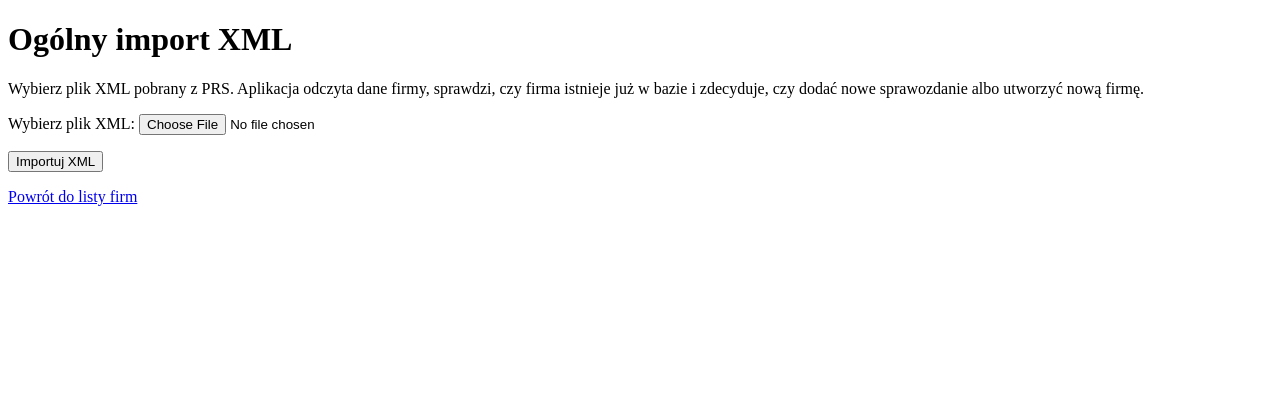
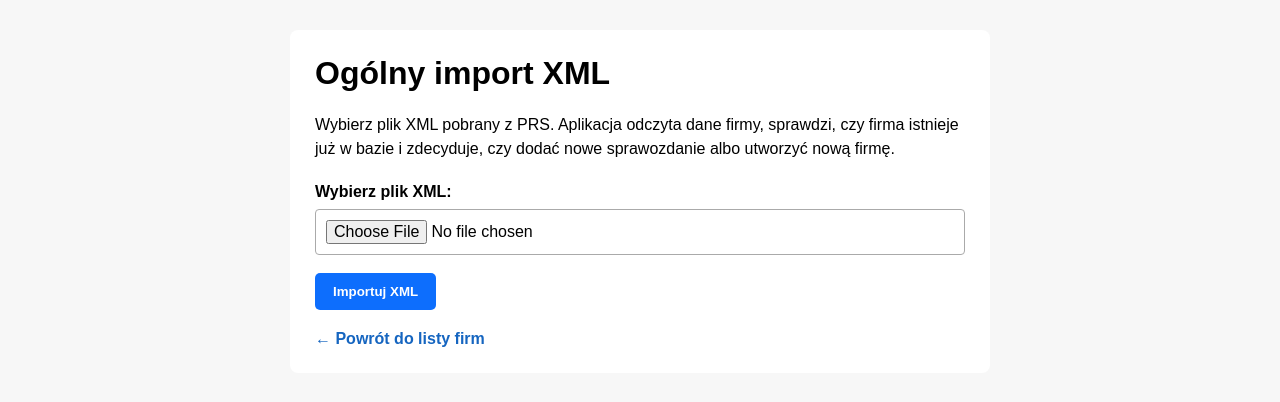
Before and after one commit to Stazus/projekt_django, a Django app: page /importuj-xml/ in a window 1280 px wide. Shown: the top 402 px of the page. Run offline with Django 5.2, Linux system fonts and the light colour scheme; the visitor is signed in with stand-in values (Sample User, id 1); parts of the project's set-up code (start-up, migrations or seed data) failed here and were passed over.

Commit message:
Dodano responsywność widoków importu XML

```diff
--- a/firmy_django/templates/firmy_django/importuj_xml_ogolny.html
+++ b/firmy_django/templates/firmy_django/importuj_xml_ogolny.html
@@ -2,36 +2,154 @@
 <html lang="pl">
 <head>
     <meta charset="UTF-8">
+    <meta name="viewport" content="width=device-width, initial-scale=1.0">
+
     <title>Ogólny import XML</title>
+
+    <style>
+        * {
+            box-sizing: border-box;
+        }
+
+        body {
+            margin: 0;
+            padding: 30px;
+            background: #f7f7f7;
+            font-family: Arial, sans-serif;
+        }
+
+        .container {
+            width: 100%;
+            max-width: 700px;
+            margin: 0 auto;
+            padding: 25px;
+            background: #fff;
+            border-radius: 8px;
+        }
+
+        h1 {
+            margin-top: 0;
+            overflow-wrap: anywhere;
+        }
+
+        .description,
+        .message {
+            line-height: 1.5;
+            overflow-wrap: anywhere;
+        }
+
+        .description {
+            margin-bottom: 22px;
+        }
+
+        .message {
+            margin: 18px 0;
+            padding: 14px;
+            background: #eef6ff;
+            border: 1px solid #b7d7ff;
+            border-radius: 6px;
+        }
+
+        label {
+            display: block;
+            margin-bottom: 8px;
+            font-weight: bold;
+        }
+
+        input[type="file"] {
+            width: 100%;
+            max-width: 100%;
+            padding: 10px;
+            border: 1px solid #aaa;
+            border-radius: 4px;
+            background: #fff;
+            font: inherit;
+        }
+
+        button {
+            margin-top: 18px;
+            padding: 11px 18px;
+            border: 0;
+            border-radius: 5px;
+            background: #0d6efd;
+            color: #fff;
+            font-weight: bold;
+            cursor: pointer;
+        }
+
+        .back-link {
+            display: inline-block;
+            margin-top: 20px;
+            color: #1565c0;
+            text-decoration: none;
+            font-weight: bold;
+        }
+
+        @media (max-width: 700px) {
+            body {
+                padding: 0;
+            }
+
+            .container {
+                min-height: 100vh;
+                padding: 18px;
+                border-radius: 0;
+            }
+
+            h1 {
+                font-size: 1.6rem;
+            }
+
+            button {
+                width: 100%;
+                padding: 12px;
+            }
+
+            .back-link {
+                display: block;
+                width: 100%;
+                text-align: center;
+                padding: 10px;
+            }
+        }
+    </style>
 </head>
+
 <body>
-
+    <main class="container">
         <h1>Ogólny import XML</h1>
 
-    <p>
+        <p class="description">
             Wybierz plik XML pobrany z PRS. Aplikacja odczyta dane firmy,
             sprawdzi, czy firma istnieje już w bazie i zdecyduje,
             czy dodać nowe sprawozdanie albo utworzyć nową firmę.
         </p>
 
         {% if komunikat %}
-        <p><strong>{{ komunikat }}</strong></p>
+            <div class="message">
+                <strong>{{ komunikat }}</strong>
+            </div>
         {% endif %}
 
         <form method="post" enctype="multipart/form-data">
             {% csrf_token %}
 
-        <p>
             <label for="plik_xml">Wybierz plik XML:</label>
-            <input type="file" id="plik_xml" name="plik_xml" accept=".xml">
-        </p>
+            <input
+                type="file"
+                id="plik_xml"
+                name="plik_xml"
+                accept=".xml"
+            >
 
-        <button type="submit">Importuj XML</button>
+            <button type="submit">
+                Importuj XML
+            </button>
         </form>
 
-    <p>
-        <a href="{% url 'home' %}">Powrót do listy firm</a>
-    </p>
-
+        <a href="{% url 'home' %}" class="back-link">
+            ← Powrót do listy firm
+        </a>
+    </main>
 </body>
 </html>
```
Also changed, not shown: firmy_django/templates/firmy_django/importuj_xml.html (+122 -7 lines). Lines whose indentation alone changed are shown as unchanged.
